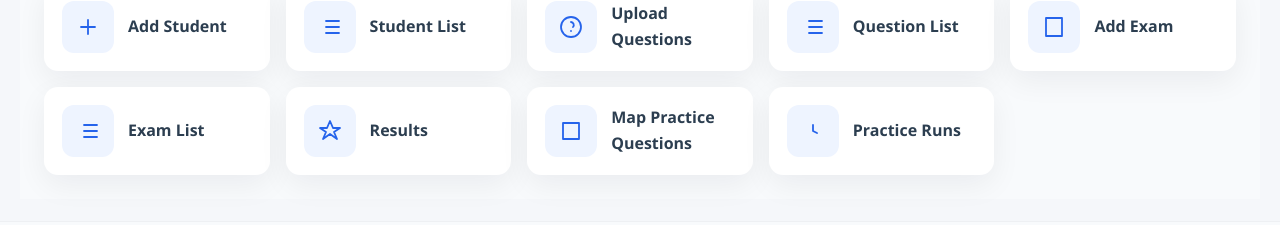
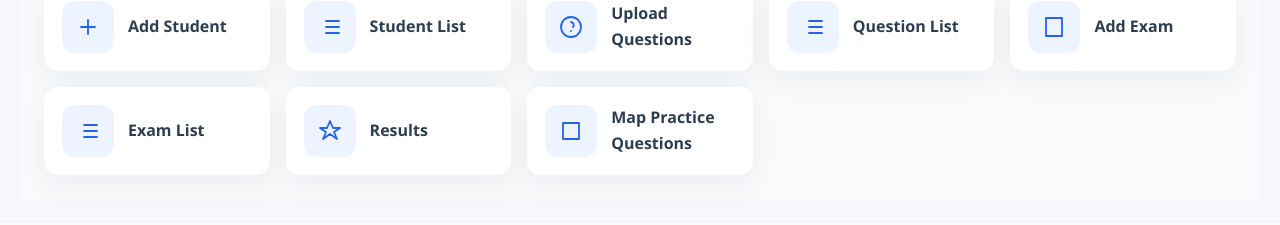
Before and after one commit to fqthedeveloper/mcqfrontendBackup, a React (Create React App) app: page /admin in a window 1280 px wide. Shown: the part 524-749 px from the top of the page. Built offline with nearby package versions, Linux system fonts and the light colour scheme; no server answers; sample sign-in values are in the browser's storage.

Commit message:
Update AdminDashboard.jsx

```diff
--- a/src/components/Admin/Core/AdminDashboard.jsx
+++ b/src/components/Admin/Core/AdminDashboard.jsx
@@ -50,7 +50,7 @@ export default function AdminDashboard() {
         <Action title="Exam List" icon={<Icon.List />} onClick={() => navigate("/admin/exam-list")} />
         <Action title="Results" icon={<Icon.Star />} onClick={() => navigate("/admin/results")} />
         <Action title="Map Practice Questions" icon={<Icon.Practice />} onClick={() => navigate("/admin/practice-map")} />
-        <Action title="Practice Runs" icon={<Icon.Timer />} onClick={() => navigate("/admin/practice-runs")} />
+        {/* <Action title="Practice Runs" icon={<Icon.Timer />} onClick={() => navigate("/admin/practice-runs")} /> */}
         {/* <Action title="Add Practical Task" icon={<Icon.Plus />} onClick={() => navigate("/admin/add-practical")} />
         <Action title="Practical Tasks" icon={<Icon.Exam />} onClick={() => navigate("/admin/list-practicals")} /> */}
       </section>
```
